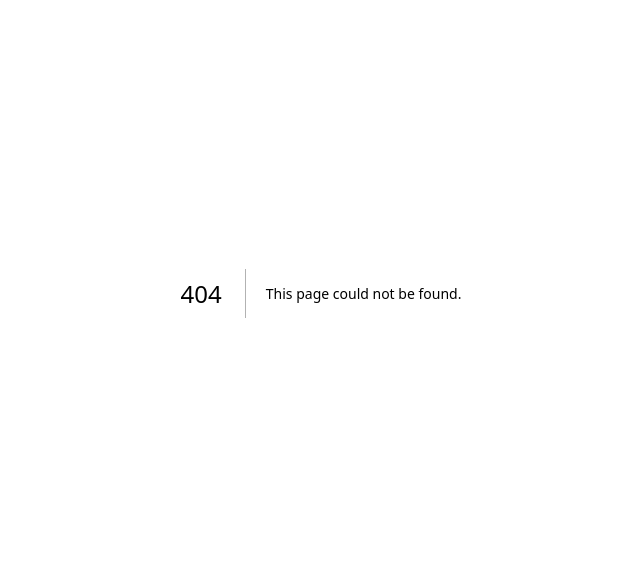
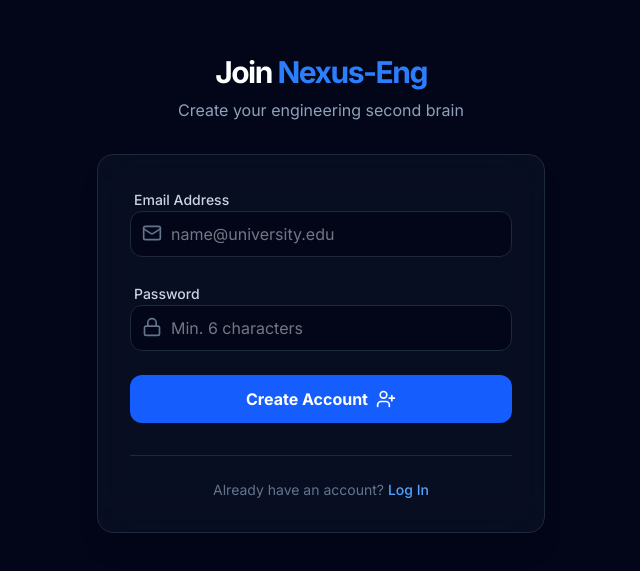
Before and after one commit to jesvalure/Nexus-Eng, a Next.js app: page /auth/signup in a window 1280 px wide. Before the commit this address had no page. Shown: the part 107-678 px from the top of the page, without its empty margins (319-959 px from the left). Built offline with nearby package versions, Linux system fonts and the light colour scheme; no server answers.

Commit message:
feat: complete auth circuit with signup, login and exchange callback. Addunder construction page for settings and fix sidebar logout

```diff
--- /dev/null
+++ b/src/app/(main)/settings/page.tsx
@@ -0,0 +1,48 @@
+import { HardHat, Wrench, Cpu, ChevronLeft } from "lucide-react";
+import Link from "next/link";
+
+export default function SettingsPage() {
+  return (
+    <div className="min-h-[80vh] flex flex-col items-center justify-center p-8 text-center">
+      {/* Icono animado de construcción */}
+      <div className="relative mb-8">
+        <div className="absolute inset-0 bg-blue-500/20 blur-3xl rounded-full animate-pulse"></div>
+        <div className="relative bg-slate-900 border border-slate-800 p-6 rounded-3xl shadow-2xl">
+          <HardHat className="h-16 w-16 text-blue-500 animate-bounce" />
+        </div>
+        <Wrench className="absolute -bottom-2 -right-2 h-8 w-8 text-slate-500 bg-slate-950 rounded-full p-1.5 border border-slate-800" />
+      </div>
+
+      <h1 className="text-4xl font-black text-white tracking-tighter mb-4">
+        SETTINGS <span className="text-blue-500">ENGINE</span>
+      </h1>
+
+      <div className="flex items-center gap-2 px-3 py-1 bg-blue-500/10 border border-blue-500/20 rounded-full mb-6">
+        <Cpu className="h-3 w-3 text-blue-400" />
+        <span className="text-[10px] font-mono text-blue-400 uppercase tracking-widest">Status: Optimization in progress</span>
+      </div>
+
+      <p className="max-w-md text-slate-400 leading-relaxed mb-10">
+        The configuration core is currently undergoing a refactor to support multi-tenant parameters.
+        Deployment of this module is scheduled for the next development cycle.
+      </p>
+
+      <Link
+        href="/dashboard"
+        className="flex items-center gap-2 text-sm font-bold text-slate-500 hover:text-white transition-colors group"
+      >
+        <ChevronLeft className="h-4 w-4 group-hover:-translate-x-1 transition-transform" />
+        Return to Command Center
+      </Link>
+
+      {/* Decoración de fondo tipo código */}
+      <div className="mt-12 font-mono text-[10px] text-slate-800 select-none">
+        <code>
+          {`// TODO: Implement user profile preferences`} <br />
+          {`// TODO: Add API Key management for Supabase`} <br />
+          {`// STACK_STATUS: Stable_v0.1.0`}
+        </code>
+      </div>
+    </div>
+  );
+}
--- /dev/null
+++ b/src/app/auth/callback/route.ts
@@ -0,0 +1,20 @@
+import { createClient } from '@/lib/supabase/server'
+import { NextResponse } from 'next/server'
+
+export async function GET(request: Request) {
+  const { searchParams, origin } = new URL(request.url)
+  const code = searchParams.get('code')
+  // Si hay un 'next' en la URL, redirigimos ahí, si no, al dashboard
+  const next = searchParams.get('next') ?? '/dashboard'
+
+  if (code) {
+    const supabase = await createClient()
+    const { error } = await supabase.auth.exchangeCodeForSession(code)
+    if (!error) {
+      return NextResponse.redirect(`${origin}${next}`)
+    }
+  }
+
+  // Si algo sale mal, devolvemos al login con error
+  return NextResponse.redirect(`${origin}/auth/login?error=auth-code-error`)
+}
--- /dev/null
+++ b/src/app/auth/signup/page.tsx
@@ -0,0 +1,124 @@
+"use client";
+
+import { useState } from "react";
+import { createClient } from "@/lib/supabase/client";
+import { useRouter } from "next/navigation";
+import { Mail, Lock, Loader2, UserPlus, ArrowLeft } from "lucide-react";
+import Link from "next/link";
+
+export default function SignUpPage() {
+  const [email, setEmail] = useState("");
+  const [password, setPassword] = useState("");
+  const [loading, setLoading] = useState(false);
+  const [message, setMessage] = useState<{ type: 'error' | 'success', text: string } | null>(null);
+
+  const router = useRouter();
+  const supabase = createClient();
+
+  const handleSignUp = async (e: React.FormEvent) => {
+    e.preventDefault();
+    setLoading(true);
+    setMessage(null);
+
+    const { error } = await supabase.auth.signUp({
+      email,
+      password,
+      options: {
+        emailRedirectTo: `${window.location.origin}/auth/callback`,
+      },
+    });
+
+    if (error) {
+      setMessage({ type: 'error', text: error.message });
+      setLoading(false);
+    } else {
+      setMessage({
+        type: 'success',
+        text: "Check your email for the confirmation link!"
+      });
+      setLoading(false);
+    }
+  };
+
+  return (
+    <div className="min-h-screen flex items-center justify-center bg-slate-950 p-6">
+      <div className="w-full max-w-md">
+        <div className="text-center mb-8">
+          <h2 className="text-3xl font-bold text-white tracking-tighter">
+            Join <span className="text-blue-500">Nexus-Eng</span>
+          </h2>
+          <p className="text-slate-400 mt-2">Create your engineering second brain</p>
+        </div>
+
+        <div className="bg-slate-900/50 border border-slate-800 p-8 rounded-2xl backdrop-blur-xl shadow-xl">
+          <form onSubmit={handleSignUp} className="space-y-6">
+
+            {message && (
+              <div className={`border p-3 rounded-lg text-sm ${
+                message.type === 'error'
+                ? "bg-red-500/10 border-red-500/20 text-red-400"
+                : "bg-emerald-500/10 border-emerald-500/20 text-emerald-400"
+              }`}>
+                {message.text}
+              </div>
+            )}
+
+            <div className="space-y-2">
+              <label className="text-sm font-medium text-slate-300 ml-1">Email Address</label>
+              <div className="relative">
+                <Mail className="absolute left-3 top-3 h-5 w-5 text-slate-500" />
+                <input
+                  type="email"
+                  placeholder="name@university.edu"
+                  className="w-full bg-slate-950 border border-slate-800 rounded-xl py-2.5 pl-10 pr-4 text-slate-200 focus:ring-2 focus:ring-blue-500/50 outline-none transition-all"
+                  value={email}
+                  onChange={(e) => setEmail(e.target.value)}
+                  required
+                />
+              </div>
+            </div>
+
+            <div className="space-y-2">
+              <label className="text-sm font-medium text-slate-300 ml-1">Password</label>
+              <div className="relative">
+                <Lock className="absolute left-3 top-3 h-5 w-5 text-slate-500" />
+                <input
+                  type="password"
+                  placeholder="Min. 6 characters"
+                  className="w-full bg-slate-950 border border-slate-800 rounded-xl py-2.5 pl-10 pr-4 text-slate-200 focus:ring-2 focus:ring-blue-500/50 outline-none transition-all"
+                  value={password}
+                  onChange={(e) => setPassword(e.target.value)}
+                  required
+                />
+              </div>
+            </div>
+
+            <button
+              type="submit"
+              disabled={loading}
+              className="w-full bg-blue-600 hover:bg-blue-500 disabled:opacity-50 text-white font-bold py-3 rounded-xl transition-all flex items-center justify-center gap-2 group"
+            >
+              {loading ? (
+                <Loader2 className="h-5 w-5 animate-spin" />
+              ) : (
+                <>
+                  Create Account
+                  <UserPlus className="h-5 w-5" />
+                </>
+              )}
+            </button>
+          </form>
+
+          <div className="mt-8 pt-6 border-t border-slate-800 text-center">
+            <p className="text-sm text-slate-500">
+              Already have an account?{" "}
+              <Link href="/auth/login" className="text-blue-400 hover:text-blue-300 font-medium">
+                Log In
+              </Link>
+            </p>
+          </div>
+        </div>
+      </div>
+    </div>
+  );
+}
--- a/src/app/page.tsx
+++ b/src/app/page.tsx
@@ -1,35 +1,48 @@
 import Link from 'next/link';
+import { ArrowRight, Terminal } from 'lucide-react';
+import { createClient } from '@/lib/supabase/server';
 
-export default function LandingPage() {
+export default async function LandingPage() {
+  // Verificamos la sesión en el servidor
+  const supabase = await createClient();
+  const { data: { user } } = await supabase.auth.getUser();
+
+  // Si hay usuario, el botón apunta al Dashboard, si no, al Login
+  const mainHref = user ? "/dashboard" : "/auth/login";
+  const buttonText = user ? "Open Dashboard" : "Launch System";
+
   return (
-    <div className="relative min-h-screen flex flex-col items-center justify-center bg-slate-950 overflow-hidden">
+    <div className="relative min-h-screen flex flex-col items-center justify-center bg-slate-950 overflow-hidden text-slate-200">
 
-      {/* Efecto de fondo: Gradiente sutil */}
-      <div className="absolute top-0 left-0 w-full h-full bg-[radial-gradient(circle_at_50%_50%,rgba(59,130,246,0.1),transparent_50%)]"></div>
+      {/* Efecto de fondo: Gradiente sutil y Grid de ingeniería */}
+      <div className="absolute top-0 left-0 w-full h-full bg-[radial-gradient(circle_at_50%_50%,rgba(59,130,246,0.08),transparent_50%)]"></div>
+      <div className="absolute inset-0 bg-[url('https://grainy-gradients.vercel.app/noise.svg')] opacity-20 brightness-100 contrast-150 pointer-events-none"></div>
 
       {/* Contenido principal */}
       <main className="relative z-10 flex flex-col items-center text-center px-4">
 
         {/* Badge de versión */}
-        <span className="px-3 py-1 text-xs font-medium text-blue-400 bg-blue-400/10 border border-blue-400/20 rounded-full mb-8">
-          Nexus-Eng v0.1.0 Beta
-        </span>
+        <div className="flex items-center gap-2 px-3 py-1 text-xs font-medium text-blue-400 bg-blue-400/10 border border-blue-400/20 rounded-full mb-8 animate-fade-in">
+          <Terminal className="h-3 w-3" />
+          <span>Nexus-Eng v0.1.0 Beta</span>
+        </div>
 
-        <h1 className="text-6xl md:text-8xl font-black tracking-tighter text-white mb-6">
+        <h1 className="text-6xl md:text-8xl font-black tracking-tighter text-white mb-6 drop-shadow-2xl">
           NEXUS<span className="text-blue-500">ENG</span>
         </h1>
 
-        <p className="max-w-xl text-lg md:text-xl text-slate-400 mb-10 leading-relaxed">
+        <p className="max-w-xl text-lg md:text-xl text-slate-400 mb-10 leading-relaxed font-light">
           The central nervous system for your engineering career.
-          Manage WBS projects, logic snippets, and your professional growth in one place.
+          Manage <span className="text-slate-200">WBS projects</span>, <span className="text-slate-200">logic snippets</span>, and <span className="text-slate-200">STAR cases</span> in one place.
         </p>
 
-        <div className="flex flex-col sm:flex-row gap-4">
+        <div className="flex flex-col sm:flex-row gap-4 items-center">
           <Link
-            href="/auth/login"
-            className="px-8 py-4 bg-blue-600 hover:bg-blue-500 text-white font-bold rounded-xl transition-all hover:scale-105 shadow-[0_0_20px_rgba(37,99,235,0.3)]"
+            href={mainHref}
+            className="group px-8 py-4 bg-blue-600 hover:bg-blue-500 text-white font-bold rounded-xl transition-all hover:scale-105 shadow-[0_0_30px_rgba(37,99,235,0.2)] flex items-center gap-2"
           >
-            Launch System
+            {buttonText}
+            <ArrowRight className="h-5 w-5 group-hover:translate-x-1 transition-transform" />
           </Link>
 
           <Link
@@ -42,13 +55,13 @@ export default function LandingPage() {
         </div>
       </main>
 
-      {/* Footer minimalista */}
-      <footer className="absolute bottom-8 w-full flex justify-center gap-8 text-slate-600 text-xs font-mono tracking-widest uppercase">
-        <span>Logic Repository</span>
-        <span>•</span>
-        <span>WBS Engine</span>
-        <span>•</span>
-        <span>Career Hub</span>
+      {/* Footer minimalista con tags de módulos */}
+      <footer className="absolute bottom-8 w-full flex flex-wrap justify-center gap-4 md:gap-8 text-slate-600 text-[10px] font-mono tracking-[0.2em] uppercase">
+        <span className="hover:text-blue-500 transition-colors cursor-default">Logic Repository</span>
+        <span className="hidden md:inline text-slate-800">•</span>
+        <span className="hover:text-blue-500 transition-colors cursor-default">WBS Engine</span>
+        <span className="hidden md:inline text-slate-800">•</span>
+        <span className="hover:text-blue-500 transition-colors cursor-default">Career Hub</span>
       </footer>
     </div>
   );
--- a/src/components/layout/sidebar.tsx
+++ b/src/components/layout/sidebar.tsx
@@ -1,7 +1,7 @@
 "use client";
 
 import Link from "next/link";
-import { usePathname } from "next/navigation";
+import { usePathname, useRouter } from "next/navigation"; // 1. Importar useRouter
 import {
   LayoutDashboard,
   Brain,
@@ -20,20 +20,27 @@ const menuItems = [
 
 export default function Sidebar() {
   const pathname = usePathname();
+  const router = useRouter(); // 2. Inicializar el router
   const supabase = createClient();
 
   const handleLogout = async () => {
+    // Usamos el cliente ya inicializado arriba
     await supabase.auth.signOut();
-    window.location.href = "/";
+
+    // Forzamos la redirección y el refresco para limpiar estados de sesión
+    router.push("/");
+    router.refresh();
   };
 
   return (
     <aside className="w-64 h-screen bg-slate-900/50 border-r border-slate-800 flex flex-col sticky top-0">
       <div className="p-6">
-        <h2 className="text-xl font-bold text-white tracking-tighter flex items-center gap-2">
-          <div className="w-8 h-8 bg-blue-600 rounded-lg flex items-center justify-center text-sm">N</div>
-          NEXUS-ENG
-        </h2>
+        <Link href="/dashboard" className="group">
+          <h2 className="text-xl font-bold text-white tracking-tighter flex items-center gap-2">
+            <div className="w-8 h-8 bg-blue-600 rounded-lg flex items-center justify-center text-sm group-hover:bg-blue-500 transition-colors">N</div>
+            NEXUS-ENG
+          </h2>
+        </Link>
       </div>
 
       <nav className="flex-1 px-4 space-y-2 mt-4">
@@ -60,15 +67,17 @@ export default function Sidebar() {
       </nav>
 
       <div className="p-4 border-t border-slate-800 space-y-2">
-        <Link href="/settings" className="flex items-center gap-3 px-4 py-3 text-slate-400 hover:text-slate-200 transition-colors">
+        {/* Link de Settings: Asegúrate de que esta página exista luego */}
+        <Link href="/settings" className="flex items-center gap-3 px-4 py-3 text-slate-400 hover:text-slate-200 transition-colors rounded-xl hover:bg-slate-800">
           <Settings className="h-5 w-5" />
           <span className="text-sm font-medium">Settings</span>
         </Link>
+
         <button
           onClick={handleLogout}
-          className="w-full flex items-center gap-3 px-4 py-3 text-red-400 hover:bg-red-500/10 rounded-xl transition-all"
+          className="w-full flex items-center gap-3 px-4 py-3 text-red-400 hover:bg-red-500/10 rounded-xl transition-all group"
         >
-          <LogOut className="h-5 w-5" />
+          <LogOut className="h-5 w-5 group-hover:-translate-x-1 transition-transform" />
           <span className="text-sm font-medium">Log Out</span>
         </button>
       </div>
```
